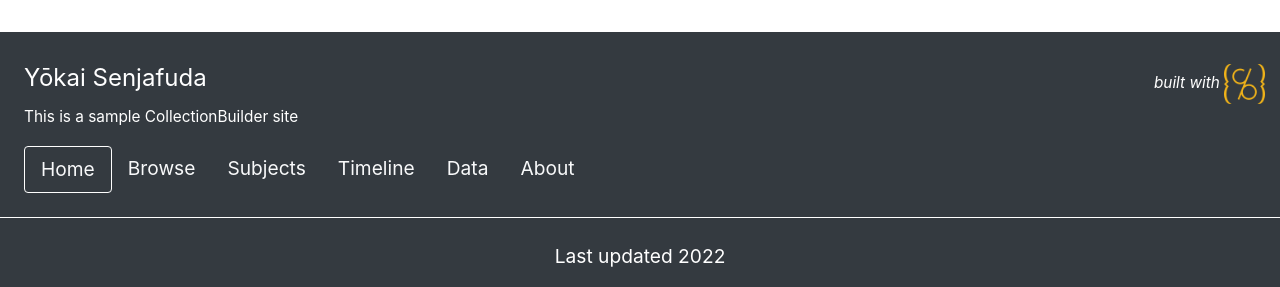
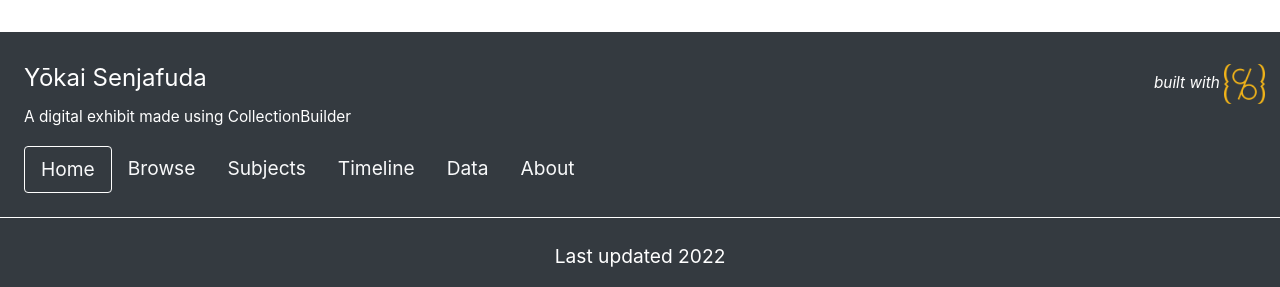
Before and after one commit to gabrielesh/demo_for_o, a Jekyll site: the page built from index.md, in a window 1280 px wide. Shown: the part 1171-1458 px from the top of the page. Built offline with Jekyll 4.4.1, drawn with Linux system fonts in a browser that asks for light colours.

Commit message:
Update _config.yml

```diff
--- a/_config.yml
+++ b/_config.yml
@@ -25,7 +25,7 @@ title: Yōkai Senjafuda
 tagline: Depictions of Japanese Ghosts and Monsters
 # description appears in meta tags and other locations
 # this description might appear in search result lists, keep around 160 characters max
-description: "This is a sample CollectionBuilder site"
+description: "A digital exhibit made using CollectionBuilder"
 # creator of the digital collection, to appear in meta tags; we typically use our GitHub usernames but feel free to just use your name
 author: Gabriele Hayden
 
```
